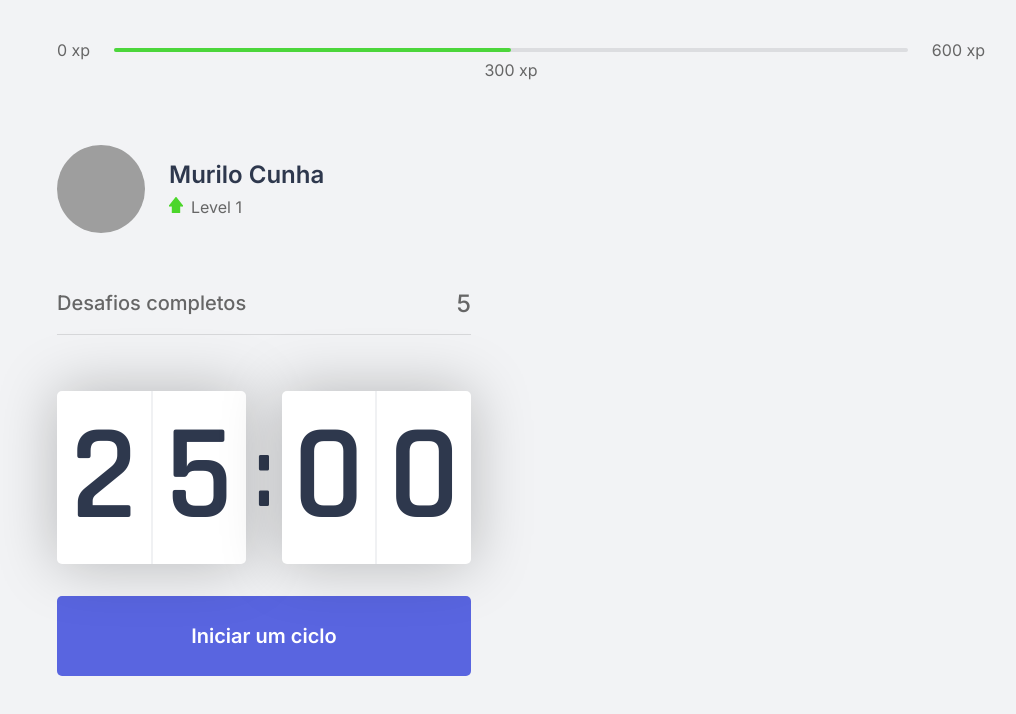
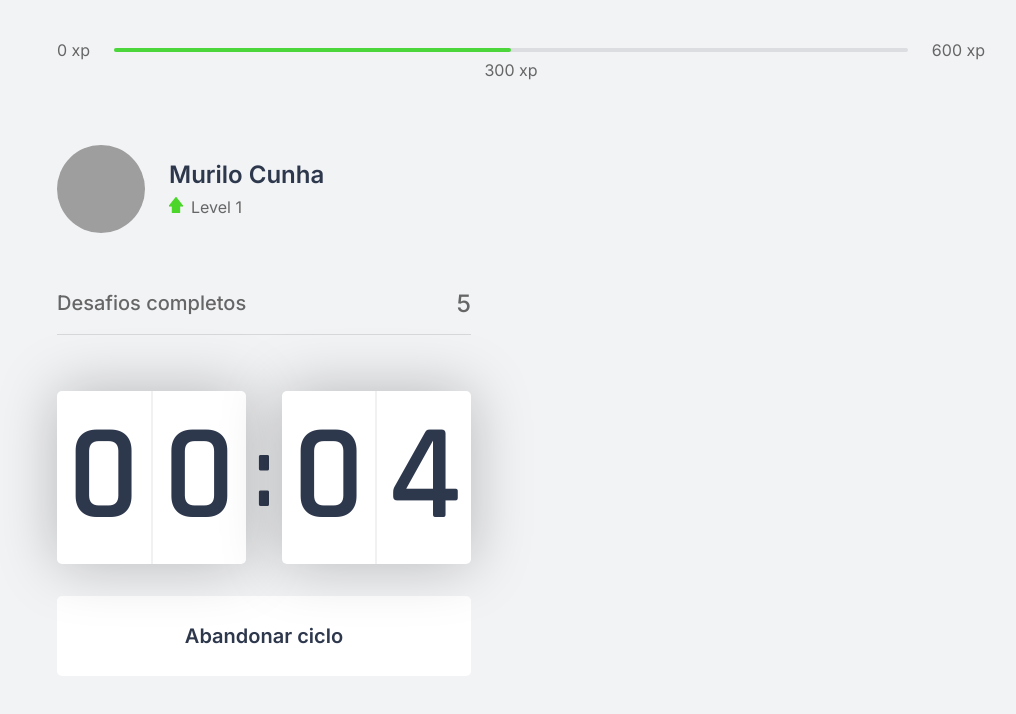
Before and after one commit to cunhamuril/next-level-week-4, a Next.js app: page / in a window 1280 px wide. Both pictures are taken after a click on the button "Iniciar um ciclo". Shown: the top 714 px of the page, without its empty margins (119-1135 px from the left). Built offline with nearby package versions, Linux system fonts and the light colour scheme; grey boxes are pictures that could not be loaded.

Commit message:
feat: done countdown

```diff
--- a/src/components/Countdown.tsx
+++ b/src/components/Countdown.tsx
@@ -1,23 +1,86 @@
+import { useState, useMemo, useCallback, useEffect } from "react";
+
 import styles from "styles/components/Countdown.module.css";
 
+let countdownTimeout: NodeJS.Timeout;
+
 const Countdown: React.FC = () => {
+  const [time, setTime] = useState(0.1 * 60);
+  const [isActive, setIsActive] = useState(false);
+  const [hasFinished, setHasFinished] = useState(false);
+
+  const [minuteLeft, minuteRight] = useMemo(() => {
+    const minutes = Math.floor(time / 60);
+
+    return String(minutes).padStart(2, "0").split("");
+  }, [time]);
+
+  const [secondLeft, secondRight] = useMemo(() => {
+    const seconds = time % 60;
+
+    return String(seconds).padStart(2, "0").split("");
+  }, [time]);
+
+  const startCountdown = useCallback(() => {
+    setIsActive(true);
+  }, []);
+
+  const resetCountdown = useCallback(() => {
+    clearTimeout(countdownTimeout);
+    setIsActive(false);
+    setTime(0.1 * 60);
+  }, []);
+
+  useEffect(() => {
+    if (isActive && time > 0) {
+      countdownTimeout = setTimeout(() => {
+        setTime(time - 1);
+      }, 1000);
+    } else if (isActive && time === 0) {
+      setHasFinished(true);
+      setIsActive(false);
+    }
+  }, [isActive, time]);
+
   return (
     <>
       <div className={styles.countdownContainer}>
         <div>
-          <span>2</span>
-          <span>5</span>
+          <span>{minuteLeft}</span>
+          <span>{minuteRight}</span>
         </div>
         <span>:</span>
         <div>
-          <span>0</span>
-          <span>0</span>
+          <span>{secondLeft}</span>
+          <span>{secondRight}</span>
         </div>
       </div>
 
-      <button type="button" className={styles.countdownButton}>
-        Iniciar um ciclo
-      </button>
+      {hasFinished ? (
+        <button disabled className={styles.countdownButton}>
+          Ciclo encerrado
+        </button>
+      ) : (
+        <>
+          {isActive ? (
+            <button
+              type="button"
+              className={`${styles.countdownButton} ${styles.countdownButtonActive}`}
+              onClick={resetCountdown}
+            >
+              Abandonar ciclo
+            </button>
+          ) : (
+            <button
+              type="button"
+              className={styles.countdownButton}
+              onClick={startCountdown}
+            >
+              Iniciar um ciclo
+            </button>
+          )}
+        </>
+      )}
     </>
   );
 };
--- a/src/styles/components/Countdown.module.css
+++ b/src/styles/components/Countdown.module.css
@@ -59,6 +59,22 @@
   transition: background-color 0.2s;
 }
 
-.countdownButton:hover {
+.countdownButton:not(:disabled):hover {
   background: var(--blue-dark);
 }
+
+.countdownButton:disabled {
+  background: var(--white);
+  color: var(--title);
+  cursor: not-allowed;
+}
+
+.countdownButtonActive {
+  background: var(--white);
+  color: var(--title);
+}
+
+.countdownButtonActive:hover {
+  background: var(--red);
+  color: var(--white);
+}
--- a/src/styles/global.css
+++ b/src/styles/global.css
@@ -2,6 +2,7 @@
   margin: 0;
   padding: 0;
   box-sizing: border-box;
+  outline: none;
 }
 
 :root {
```
